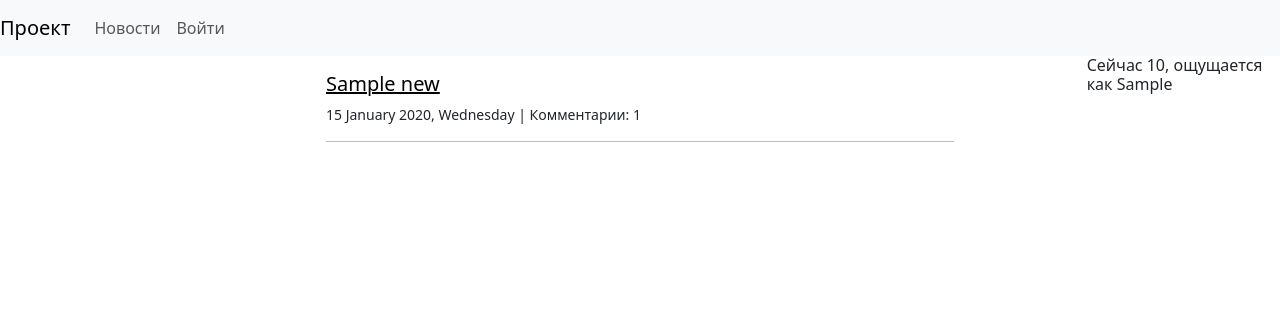
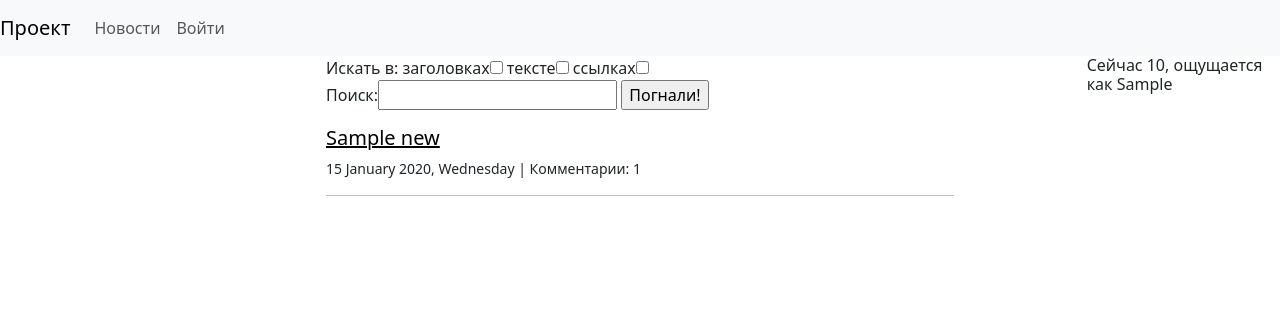
Before and after one commit to Juwerlu/project_flask1, a Flask app: template webapp/templates/index.html in a window 1280 px wide. Shown: the top 316 px of the page. Run offline with Flask 3, Linux system fonts and the light colour scheme; tables that the repository leaves empty hold one stand-in row (values such as "Sample post"); the template is opened without the code that fills it: values that come from a table or form of the project are taken from there, most other values are stand-ins (such as "Sample title", 1, 10 or a date in 2020).

Commit message:
News search implemented.

```diff
--- a/webapp/templates/index.html
+++ b/webapp/templates/index.html
@@ -4,6 +4,18 @@
     <div class="col-3"></div>
     <div class='col-6'>
         {% include 'messages.html' %}
+        <form>
+            <div>
+                <label>Искать в:</label>
+                    <label>заголовках<input type="checkbox" value="" name="t" {% if t %}checked{% endif %}/></label>
+                    <label>тексте<input type="checkbox" value="" name="x" {% if x %}checked{% endif %}/></label>
+                    <label>ссылках<input type="checkbox" value="" name="n" {% if n %}checked{% endif %}/></label>
+            </div>
+            <div>
+                <label>Поиск:<input type="text" name="search"/></label>
+                <input type="submit" value="Погнали!"/>
+            </div>
+        </form>
         {% for news in all_news %}
             <p><a href="{{ url_for('news.single_news', news_id=news.id) }}" style="color:black"><h5> {{ news.title }} </a></h5>
                 <small>{{ news.date.strftime('%d %B %Y, %A') }} | Комментарии: {{ news.comments_count() }}</small>
```
Also changed, not shown: webapp/news/views.py (+26 -3 lines).
